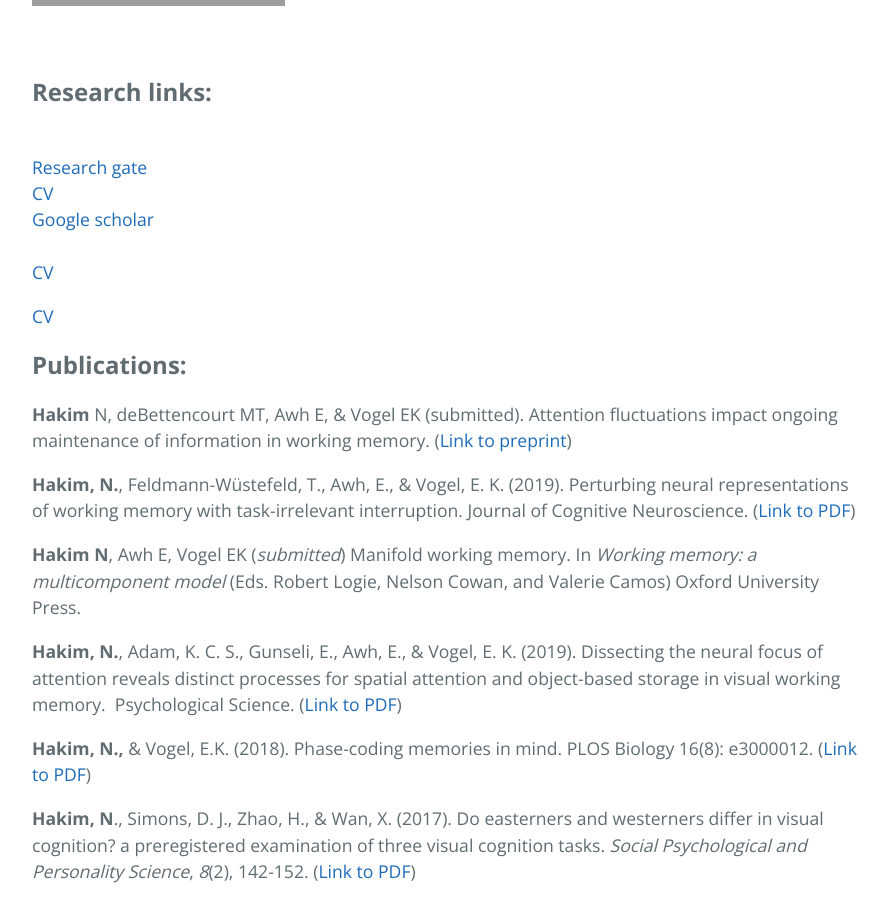
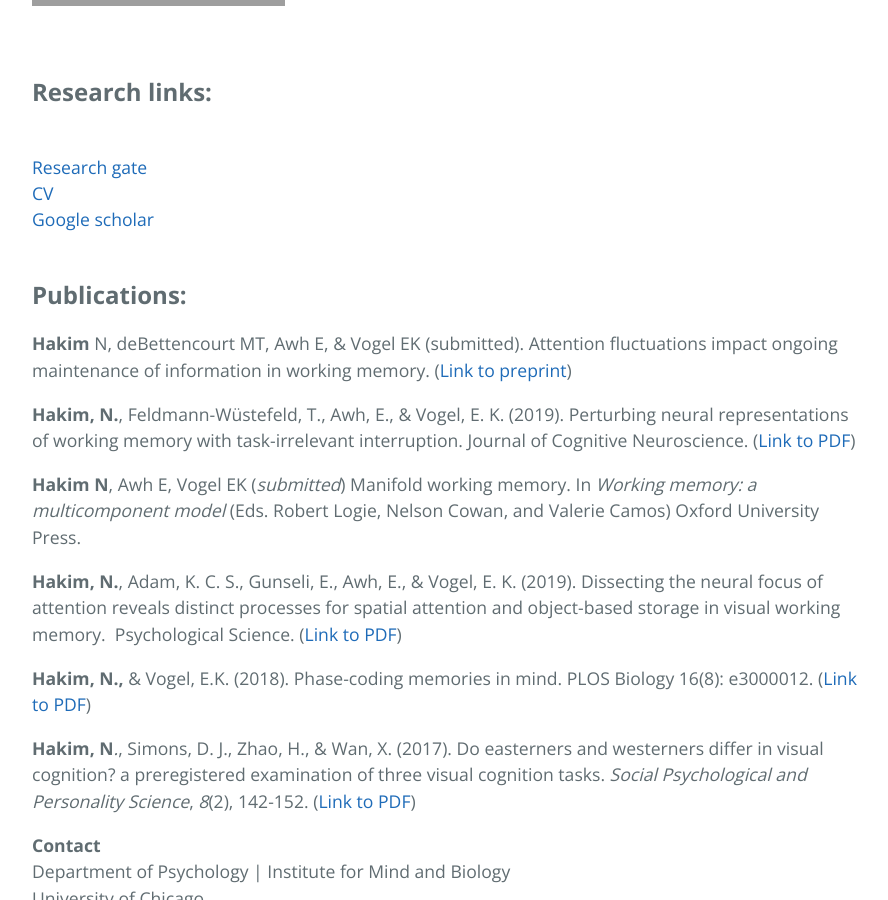
Before and after one commit to AwhVogelLab/awhvogellab.github.io, a Jekyll site: the page built from hakim.md, in a window 1280 px wide and 900 px high, scrolled down 898 px. Shown: the whole window, without its empty margins (192-1080 px from the left). Built offline with Jekyll 4.4.1, drawn with Linux system fonts in a browser that asks for light colours; our own code applies the rules of GitHub Pages for plain Markdown files; grey boxes are pictures that could not be loaded.

```diff
--- a/hakim.md
+++ b/hakim.md
@@ -18,15 +18,13 @@ Nicole is a doctoral student in the Integrative Neuroscience Program working wit
 <br>
 <a href="https://www.researchgate.net/profile/Nicole_Hakim">Research gate </a>
 <br>
-<a title="Hakim_Resume_Dec2019" href="https://awhvogellab.files.wordpress.com/2019/12/hakim_resume_dec2019.pdf">CV</a>
+<a title="Hakim_Resume_newFeb2020" href="files/pdfs/Hakim_Resume_newFeb2020.pdf">CV</a>
 <br>
 <a href="https://scholar.google.com/citations?user=0YNa8scAAAAJ&hl=en&oi=ao">Google scholar</a>
 <br>
 <br>
-[CV](/files/pdfs/ngiam_2019_memory.pdf)
 
 
-<a title="Hakim_Resume_newFeb2020" href="files/pdfs/Hakim_Resume_newFeb2020.pdf">CV</a>
 
 
 
```
